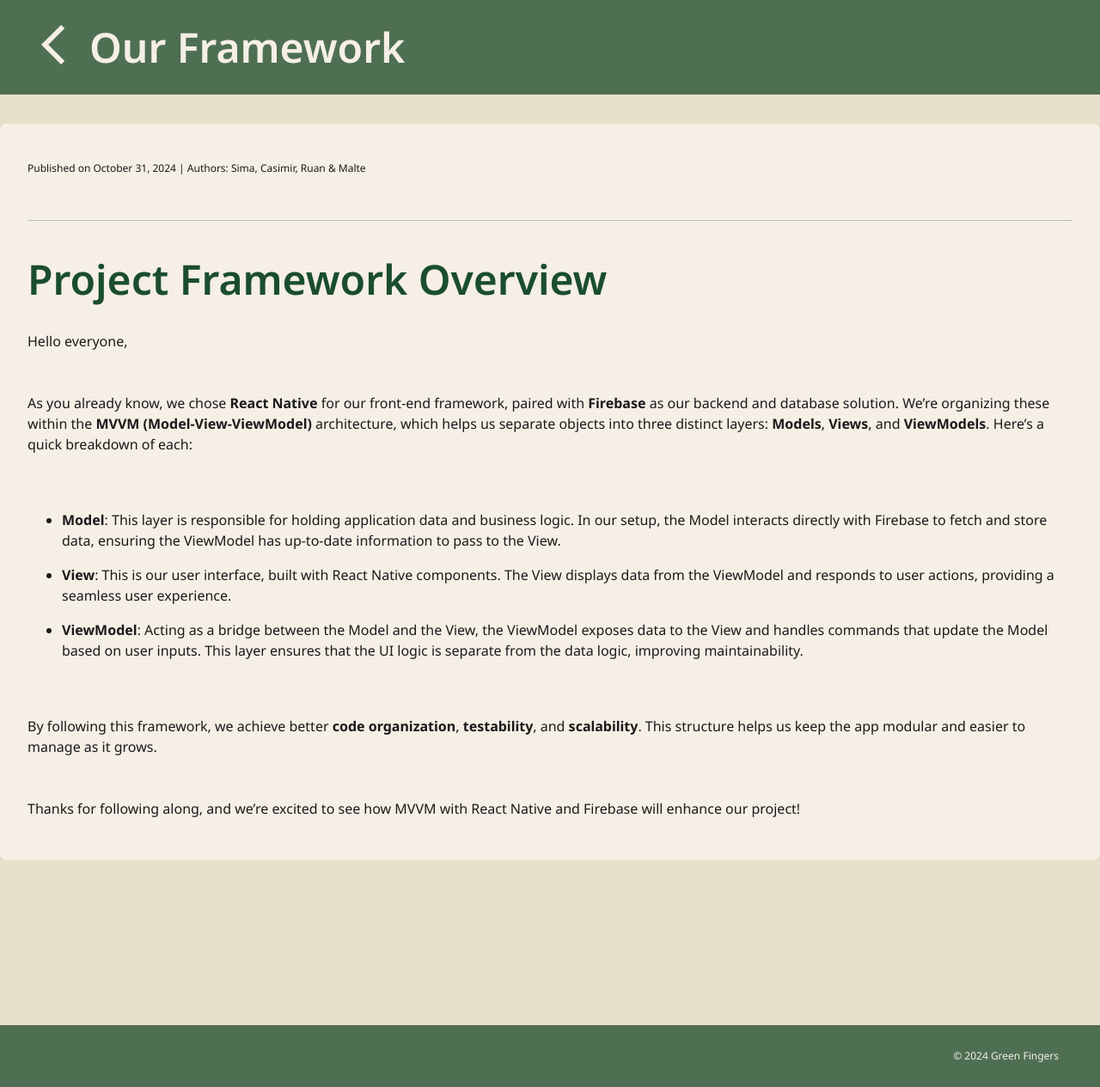
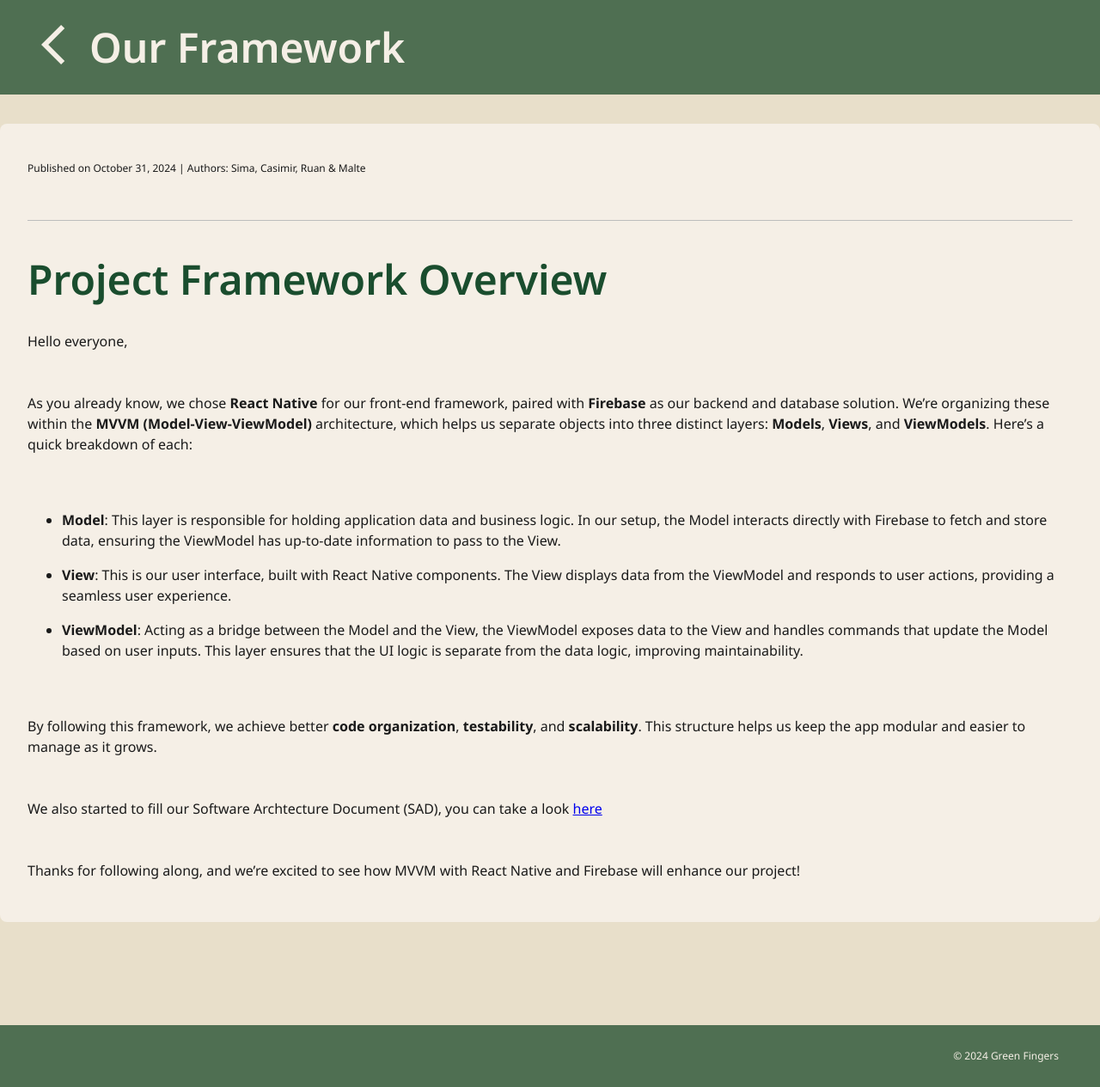
Before and after one commit to Green-Fingers-App/gardeningApp, a Jekyll site: the page built from docs/_posts/2024-10-31-Our-Framework.md, in a window 1280 px wide and 1265 px high. Shown: the whole window at 86% size. Built offline with Jekyll 4.4.1, drawn with Linux system fonts in a browser that asks for light colours; comment, search, counter and statistics services are not loaded.

Commit message:
Update 2024-10-31-Our-Framework.md

```diff
--- a/docs/_posts/2024-10-31-Our-Framework.md
+++ b/docs/_posts/2024-10-31-Our-Framework.md
@@ -19,4 +19,6 @@ As you already know, we chose **React Native** for our front-end framework, pair
 
 By following this framework, we achieve better **code organization**, **testability**, and **scalability**. This structure helps us keep the app modular and easier to manage as it grows.
 
+We also started to fill our Software Archtecture Document (SAD), you can take a look [here](https://github.com/DHBW-Malte/gardeningApp/blob/main/GreenFingers/docs/SoftwareArchitectureDocument.md)
+
 Thanks for following along, and we're excited to see how MVVM with React Native and Firebase will enhance our project!
```
